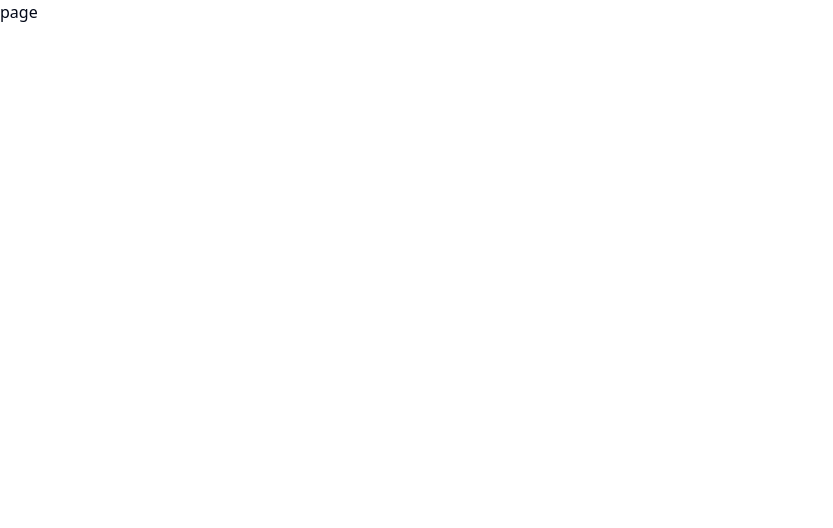
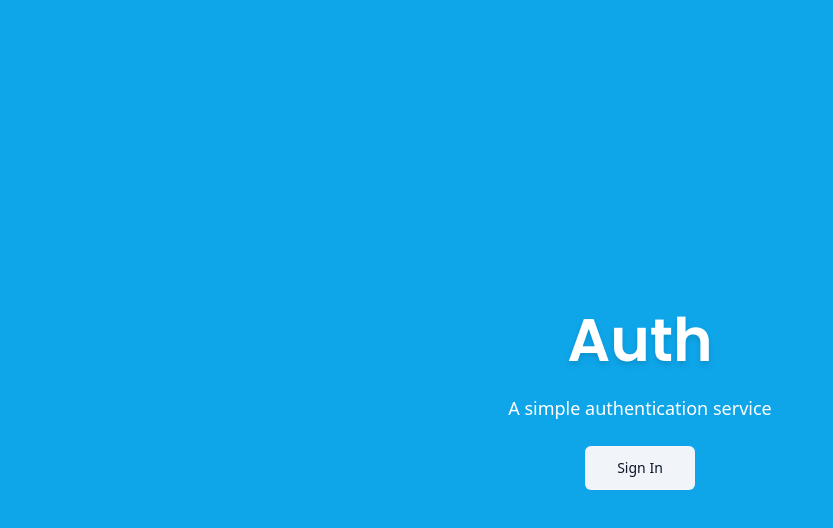
Before and after one commit to WojciechWnek/next-auth, a Next.js app: page / in a window 1280 px wide. Shown: the top 528 px of the page, without its empty margins (0-833 px from the left). Built offline with nearby package versions, Linux system fonts and the light colour scheme.

Commit message:
Add LoginButton

```diff
--- a/package.json
+++ b/package.json
@@ -11,6 +11,7 @@
 	"dependencies": {
 		"@auth/prisma-adapter": "^2.5.0",
 		"@prisma/client": "^5.19.1",
+		"@radix-ui/react-slot": "^1.1.0",
 		"class-variance-authority": "^0.7.0",
 		"clsx": "^2.1.1",
 		"init": "^0.1.2",
--- a/src/app/globals.css
+++ b/src/app/globals.css
@@ -1,6 +1,13 @@
 @tailwind base;
 @tailwind components;
 @tailwind utilities;
+
+html,
+body,
+:root {
+	height: 100%;
+}
+
 @layer base {
 	:root {
 		--background: 0 0% 100%;
@@ -27,7 +34,7 @@
 		--chart-3: 197 37% 24%;
 		--chart-4: 43 74% 66%;
 		--chart-5: 27 87% 67%;
-    --radius: 0.5rem
+		--radius: 0.5rem;
 	}
 	.dark {
 		--background: 222.2 84% 4.9%;
@@ -53,7 +60,7 @@
 		--chart-2: 160 60% 45%;
 		--chart-3: 30 80% 55%;
 		--chart-4: 280 65% 60%;
-    --chart-5: 340 75% 55%
+		--chart-5: 340 75% 55%;
 	}
 }
 @layer base {
--- a/src/app/page.tsx
+++ b/src/app/page.tsx
@@ -1,3 +1,30 @@
+import { Poppins } from "next/font/google";
+
+import { Button } from "@/components/ui/button";
+import { cn } from "@/lib/utils";
+import { LoginButton } from "@/components/auth/LoginButton";
+
+const font = Poppins({
+	subsets: ["latin"],
+	weight: ["600"],
+});
+
 export default function Home() {
-	return <main>page</main>;
+	return (
+		<main className="flex h-full flex-col items-center justify-center bg-sky-500">
+			<div className="space-y-6 text-center">
+				<h1 className={cn("text-6xl font-semibold text-white drop-shadow-md", font.className)}>
+					Auth
+				</h1>
+				<p className="text-white text-lg">A simple authentication service</p>
+				<div>
+					<LoginButton>
+						<Button variant="secondary" size="lg">
+							Sign In
+						</Button>
+					</LoginButton>
+				</div>
+			</div>
+		</main>
+	);
 }
--- /dev/null
+++ b/src/components/auth/LoginButton.tsx
@@ -0,0 +1,27 @@
+"use client";
+
+import { useRouter } from "next/navigation";
+
+interface LoginButtonProps {
+	children: React.ReactNode;
+	mode?: "modal" | "redirect";
+	asChild?: boolean;
+}
+
+export const LoginButton = ({ children, mode = "redirect", asChild }: LoginButtonProps) => {
+	const router = useRouter();
+
+	const onClick = () => {
+		router.push("/auth/login");
+	};
+
+	if (mode === "modal") {
+		return <span>TODO: implement modal</span>;
+	}
+
+	return (
+		<span className="cursor-pointer" onClick={onClick}>
+			{children}
+		</span>
+	);
+};
--- /dev/null
+++ b/src/components/ui/button.tsx
@@ -0,0 +1,56 @@
+import * as React from "react"
+import { Slot } from "@radix-ui/react-slot"
+import { cva, type VariantProps } from "class-variance-authority"
+
+import { cn } from "@/lib/utils"
+
+const buttonVariants = cva(
+  "inline-flex items-center justify-center whitespace-nowrap rounded-md text-sm font-medium ring-offset-background transition-colors focus-visible:outline-none focus-visible:ring-2 focus-visible:ring-ring focus-visible:ring-offset-2 disabled:pointer-events-none disabled:opacity-50",
+  {
+    variants: {
+      variant: {
+        default: "bg-primary text-primary-foreground hover:bg-primary/90",
+        destructive:
+          "bg-destructive text-destructive-foreground hover:bg-destructive/90",
+        outline:
+          "border border-input bg-background hover:bg-accent hover:text-accent-foreground",
+        secondary:
+          "bg-secondary text-secondary-foreground hover:bg-secondary/80",
+        ghost: "hover:bg-accent hover:text-accent-foreground",
+        link: "text-primary underline-offset-4 hover:underline",
+      },
+      size: {
+        default: "h-10 px-4 py-2",
+        sm: "h-9 rounded-md px-3",
+        lg: "h-11 rounded-md px-8",
+        icon: "h-10 w-10",
+      },
+    },
+    defaultVariants: {
+      variant: "default",
+      size: "default",
+    },
+  }
+)
+
+export interface ButtonProps
+  extends React.ButtonHTMLAttributes<HTMLButtonElement>,
+    VariantProps<typeof buttonVariants> {
+  asChild?: boolean
+}
+
+const Button = React.forwardRef<HTMLButtonElement, ButtonProps>(
+  ({ className, variant, size, asChild = false, ...props }, ref) => {
+    const Comp = asChild ? Slot : "button"
+    return (
+      <Comp
+        className={cn(buttonVariants({ variant, size, className }))}
+        ref={ref}
+        {...props}
+      />
+    )
+  }
+)
+Button.displayName = "Button"
+
+export { Button, buttonVariants }
```
Also changed, not shown: 1 other file (tests, documents, lock files or other folders). Lines whose indentation alone changed are shown as unchanged.
